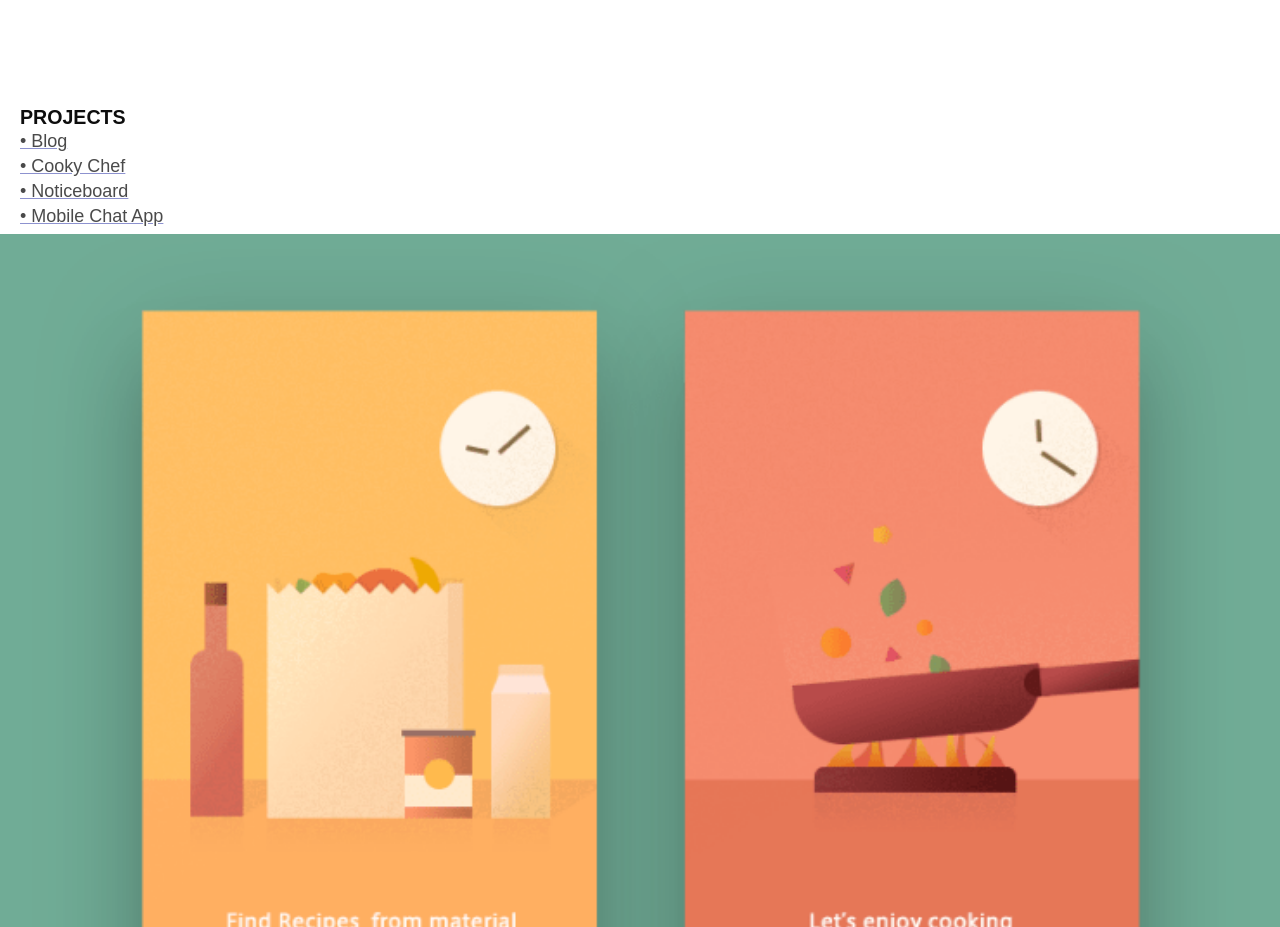
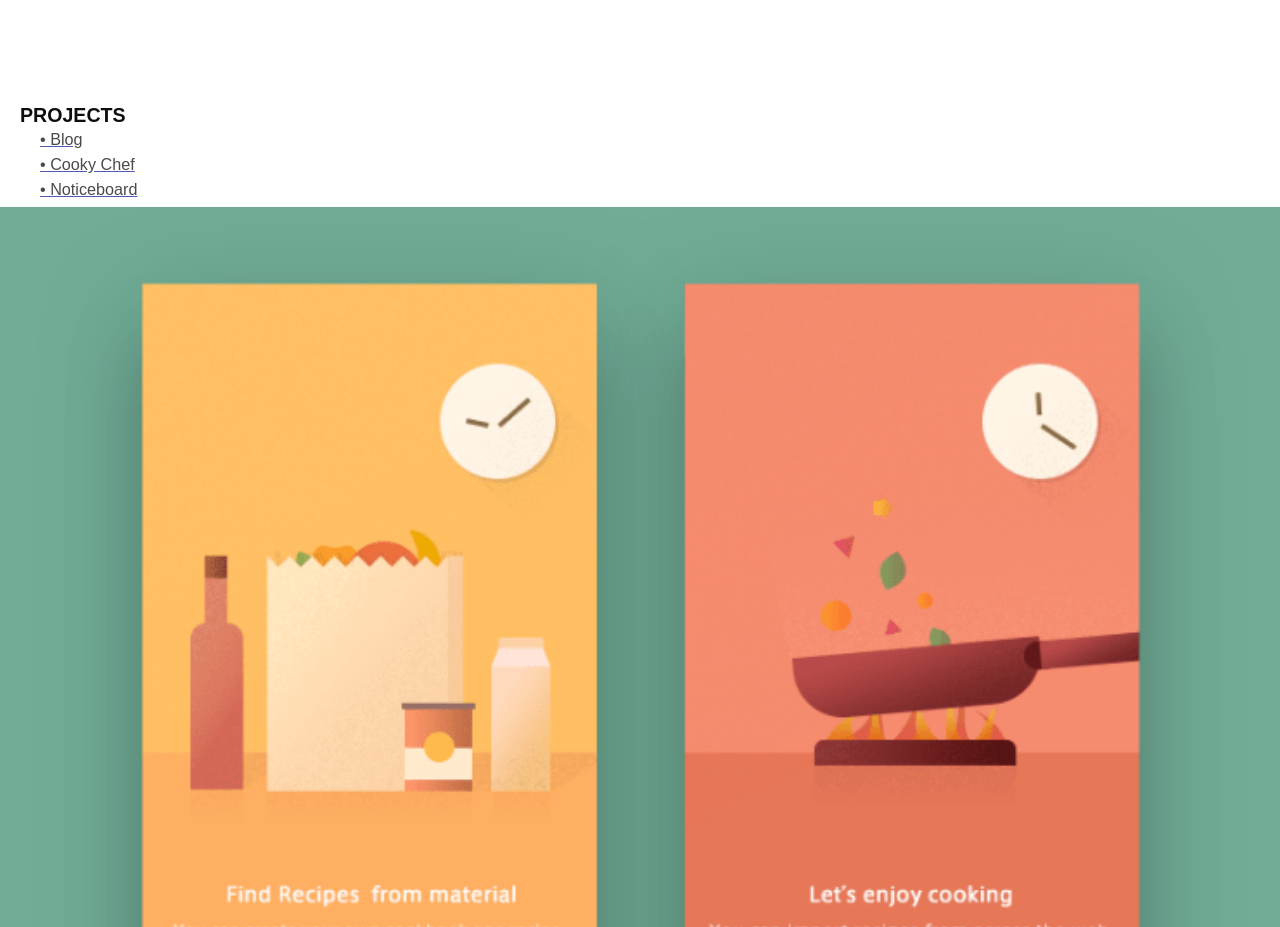
Before and after one commit to tobiadiks/tobiadiks.github.io, a plain HTML site: page index.html in a window 1280 px wide. Shown: the part 1100-2027 px from the top of the page. Drawn offline with Linux system fonts and the light colour scheme.

Commit message:
link updated

```diff
--- a/index.html
+++ b/index.html
@@ -37,10 +37,9 @@
 
       <div class="body-content">
       <div class="word">PROJECTS </div>
-      <div class="word-variant">• Blog
-      <br>• Cooky Chef</br>
-      • Noticeboard
-      <br>• Mobile Chat App</br>
+      <div class="project_link"><a class="project_link" href="pro-tv.herokuapp.com">• Blog</a>
+      <br><a class="project_link" href="#">• Cooky Chef</a></br>
+      <a class="project_link" href="#">• Noticeboard</a>
       </div>
       <img src="assets/port1.png" alt="port1" class="image"/>
     </div>
--- a/style.css
+++ b/style.css
@@ -55,6 +55,18 @@ body {
   padding-top: 30px;
   font-size: 55%;
   text-decoration: none;
+}
+
+.project_link{
+  font-weight: 350;
+  font-size: 90%;
+  text-align: left;
+  margin-left: 20px;
+  color: #4A4A4A;
+  font-family: sans-serif;
+  text-decoration: underline #111D9B7A;
+  padding-bottom: 5px;
+  line-height: 25px;
 }
 
 .image{
```
